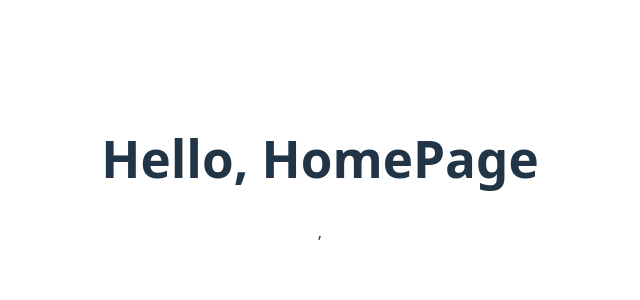
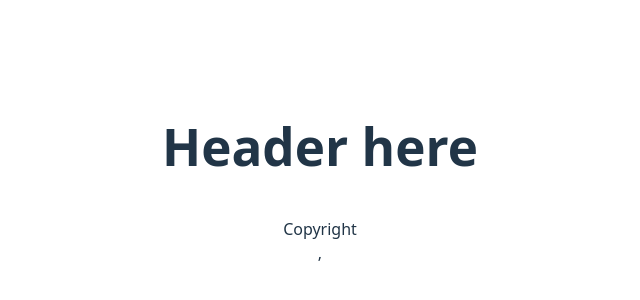
Before and after one commit to Angie-newbie/t2w6_interactive_react, a React (Vite) app: page / in a window 1280 px wide. Shown: the part 230-530 px from the top of the page, without its empty margins (320-960 px from the left). Built offline with nearby package versions, Linux system fonts and the light colour scheme.

Commit message:
route init

```diff
--- a/src/component/PokemonSercher.jsx
+++ b/src/component/PokemonSercher.jsx
@@ -26,7 +26,7 @@ export function PokemonSearcher(){
       getRandomPokemon();
     }
 
-    getRandomPokemon();
+
 
     return(()=>{
       console.log("Component is unmounting now");
--- a/src/main.jsx
+++ b/src/main.jsx
@@ -3,21 +3,23 @@ import { createRoot } from 'react-dom/client'
 import './index.css'
 import App from './App.jsx'
 import { PokemonSearcher } from './component/PokemonSercher.jsx'
-import { BrowserRouter, Route, Routes } from 'react-router-dom'
+import { BrowserRouter, Outlet, Route, Routes } from 'react-router-dom'
+import { BaseLayout } from './pages/layouts/baseLayout.jsx'
 
 createRoot(document.getElementById('root')).render(
   <StrictMode>
     {/* <PokemonSearcher /> */}
     <BrowserRouter>
       <Routes>
-        <Route path="/" element={<h1>Hello, HomePage</h1>}/>
+        <Route path="/" element={<BaseLayout /> } />
         <Route path="/about" element={<h1>Hello, aboutPage</h1>}/>
-        <Route path="/pokemon" element={<PokemonSearcher/>}>
-          {/*localhost:3000/pokemon/pikachu */}
-          <Route index element={<PokemonSearcher/>} />
+        <Route path="/pokemon" element={<PokemonSearcher/> }>
+            {/*localhost:3000/pokemon */}
+            <Route index element={<PokemonSearcher/>} />
+            {/*localhost:3000/pokemon/pikachu */}
+            <Route path=":searchTerm" element={<PokemonSearcher/>} />
         </Route>
-        {/*localhost:3000/pokemon/pikachu */}
-        <Route exact path="/search/:searchTerm" element={<PokemonSearcher/>} />
+
 
 
       </Routes>
--- /dev/null
+++ b/src/pages/layouts/baseLayout.jsx
@@ -0,0 +1,27 @@
+import { Outlet } from "react-router-dom";
+
+
+
+export function BaseLayout(){
+    return(
+        <>
+            <header>
+                <nav>
+                    <h1>Header here</h1>
+
+                </nav>
+
+            </header>
+
+            <Outlet>
+
+            </Outlet>
+
+            <footer>
+                Copyright
+
+            </footer>
+
+        </>
+    )
+}
```
